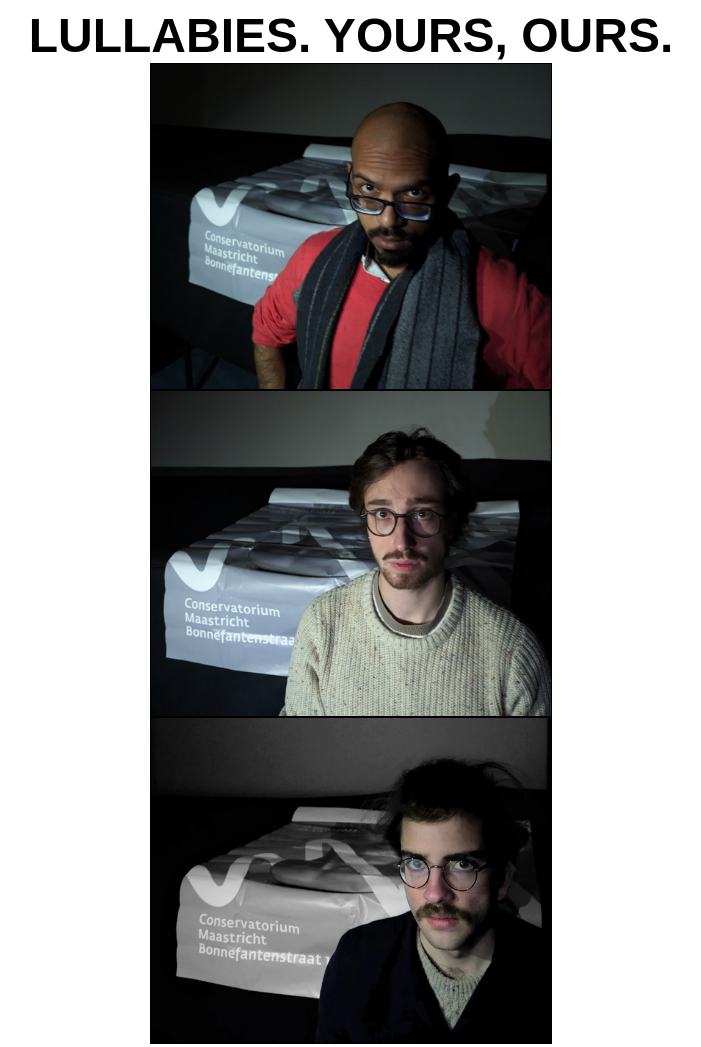
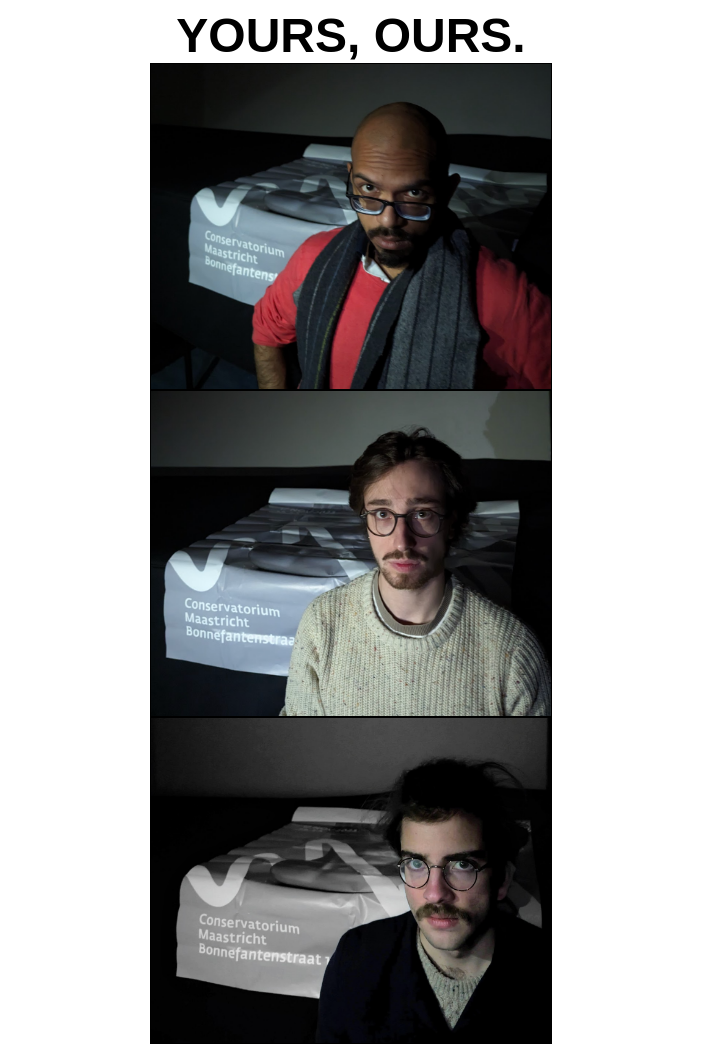
Before and after one commit to ethanb037/blackburn, a plain HTML site: page index.html in a window 1280 px wide. Shown: the top 1047 px of the page, without its empty margins (289-990 px from the left). Drawn offline with Linux system fonts and the light colour scheme.

Commit message:
Update index.html

```diff
--- a/index.html
+++ b/index.html
@@ -99,7 +99,7 @@
 </head>
 <body>
     <div class="header">
-        LULLABIES. YOURS, OURS.
+        YOURS, OURS.
     </div>
 
     <div class="placeholder-image-container">
```
